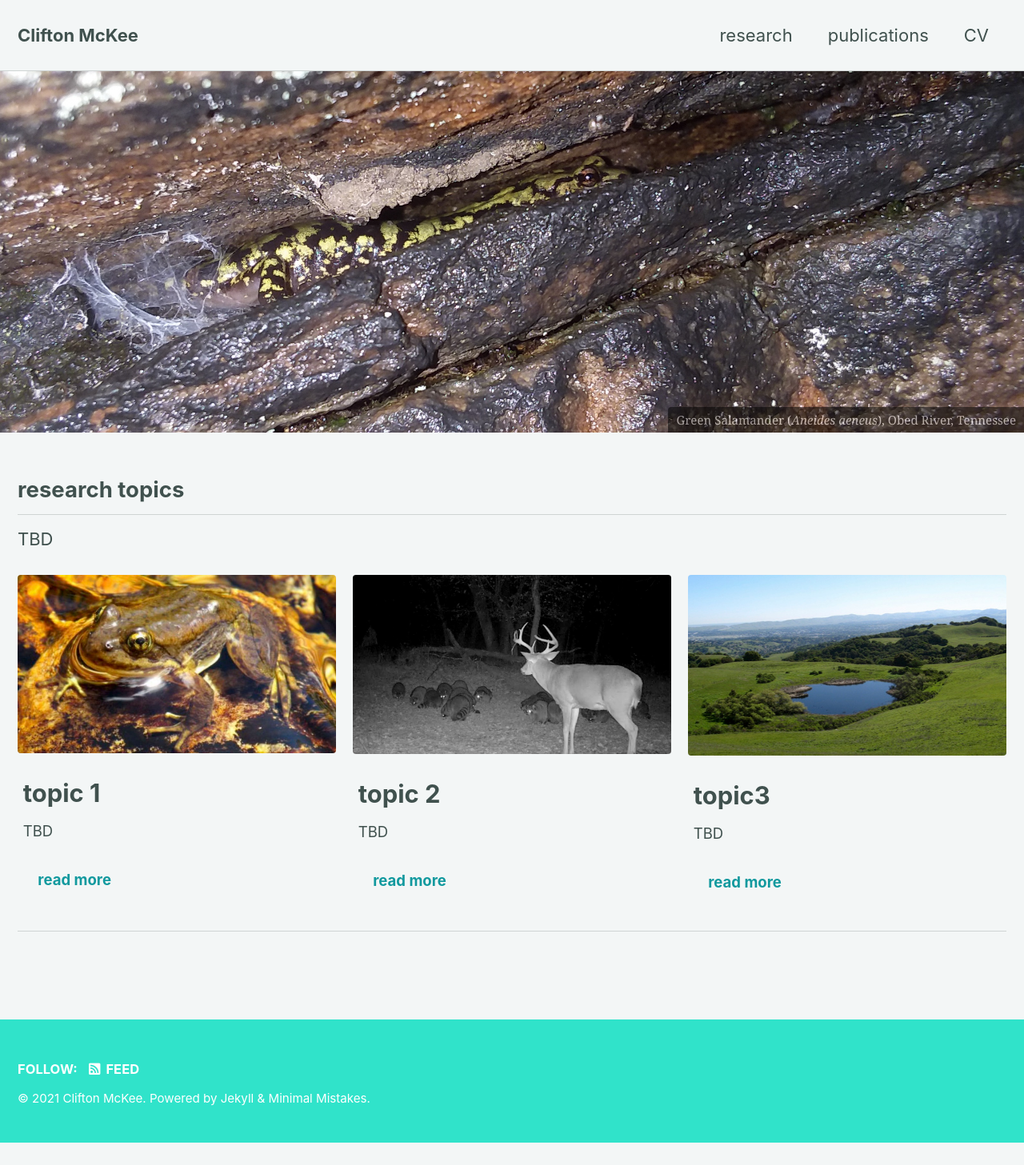
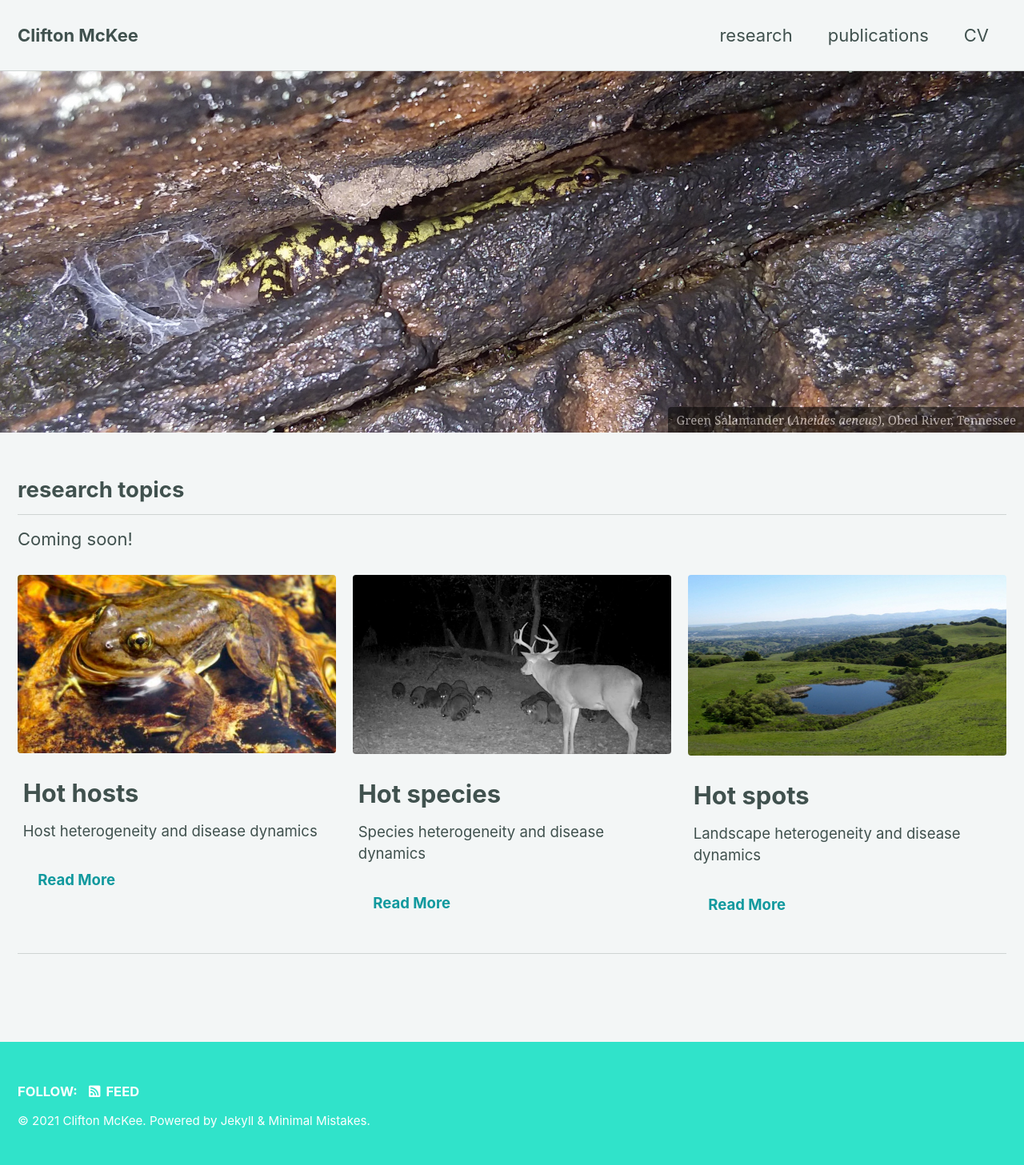
Before and after one commit to clifmckee/clifmckee.github.io, a Jekyll site: the page built from _pages/research.md, in a window 1280 px wide. Shown: the whole page at 80% size. Built offline with Jekyll 4.4.1, drawn with Linux system fonts in a browser that asks for light colours; cached includes are drawn as plain includes; our own code applies the rules of GitHub Pages for plain Markdown files; before the commit the page ends 1429 px from its top, so only the background shows below that.

```diff
--- a/_pages/research.md
+++ b/_pages/research.md
@@ -7,28 +7,28 @@ header:
 permalink: /research/
 feature_row:
   - image_path: images/shiny_rana.jpg
-    title: topic 1
-    excerpt: "TBD"
-    url: /research/topic1
-    btn_label: "read more"
+    title: Hot hosts
+    excerpt: "Host heterogeneity and disease dynamics"
+    url: /research/hot-hosts
+    btn_label: "Read More"
     btn_class: "btn"
   - image_path: images/deer_rac.jpg
-    title: topic 2
-    excerpt: "TBD"
-    url: /research/topic2
-    btn_label: "read more"
+    title: Hot species
+    excerpt: "Species heterogeneity and disease dynamics"
+    url: /research/hot-species
+    btn_label: "Read More"
     btn_class: "btn"
   - image_path: images/ponds.jpg
-    title: topic3
-    excerpt: "TBD"
-    url: /research/topic3
-    btn_label: "read more"
+    title: Hot spots
+    excerpt: "Landscape heterogeneity and disease dynamics"
+    url: /research/hot-spots
+    btn_label: "Read More"
     btn_class: "btn"
 ---
 
 ## research topics
 
-TBD
+Coming soon!
 
 {% include feature_row %}
 <!--
```
Also changed, not shown: _pages/cv.md (+1 -1 lines), _pages/publications.md (+2 -11 lines), _pages/hot_hosts.md (renamed from _pages/topic1.md), _pages/hot_species.md (renamed from _pages/topic2.md), _pages/hot_spots.md (renamed from _pages/topic3.md).
